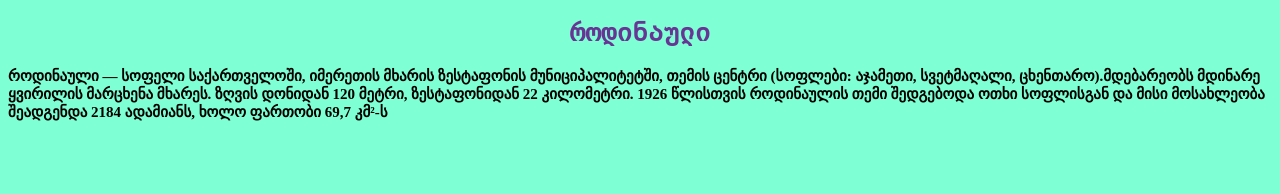
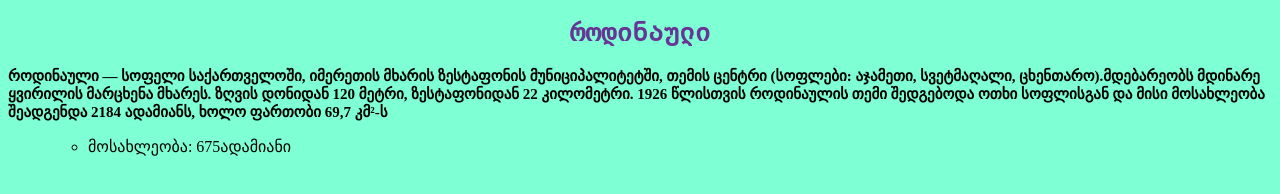
Before and after one commit to vardosa04/vardosa04.github.io, a plain HTML site: page index.html in a window 1280 px wide. Drawn offline with Linux system fonts and the light colour scheme.

Commit message:
Update index.html

```diff
--- a/index.html
+++ b/index.html
@@ -11,5 +11,11 @@
     <h1 id="color" style="font-family: monospace;">როდინაული</h1>
     <p id="text" style="font-size: 15px;" style="font-family: monospace;" style="text-align: justify;">როდინაული — სოფელი საქართველოში, იმერეთის მხარის ზესტაფონის მუნიციპალიტეტში, თემის ცენტრი (სოფლები: აჯამეთი, სვეტმაღალი, ცხენთარო).მდებარეობს მდინარე ყვირილის მარცხენა მხარეს. ზღვის დონიდან 120 მეტრი, ზესტაფონიდან 22 კილომეტრი.
     1926 წლისთვის როდინაულის თემი შედგებოდა ოთხი სოფლისგან და მისი მოსახლეობა შეადგენდა 2184 ადამიანს, ხოლო ფართობი 69,7 კმ²-ს</p>
+    <ol>
+        <ul>
+            <li style="text-align: left; ">მოსახლეობა: 675ადამიანი</li>
+        </ul>
+
+    </ol>
 </body>
 </html>
```
